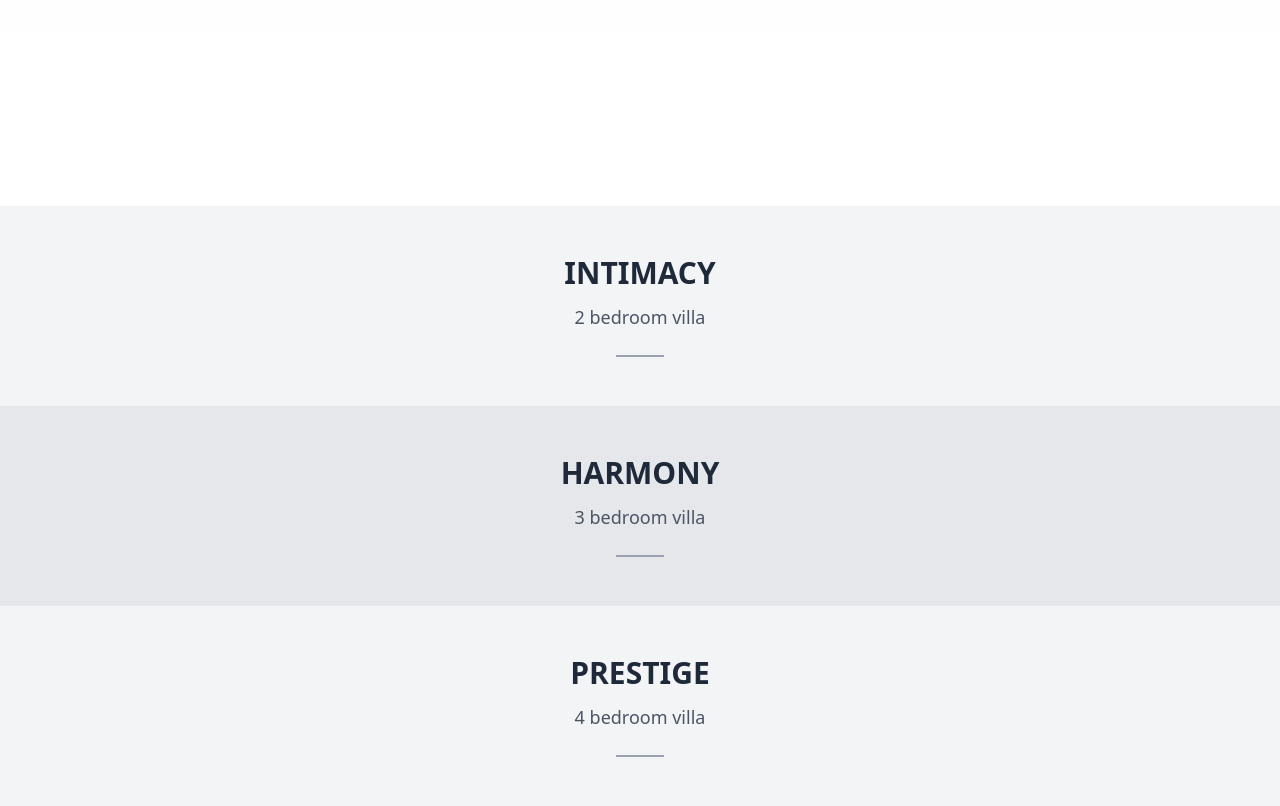
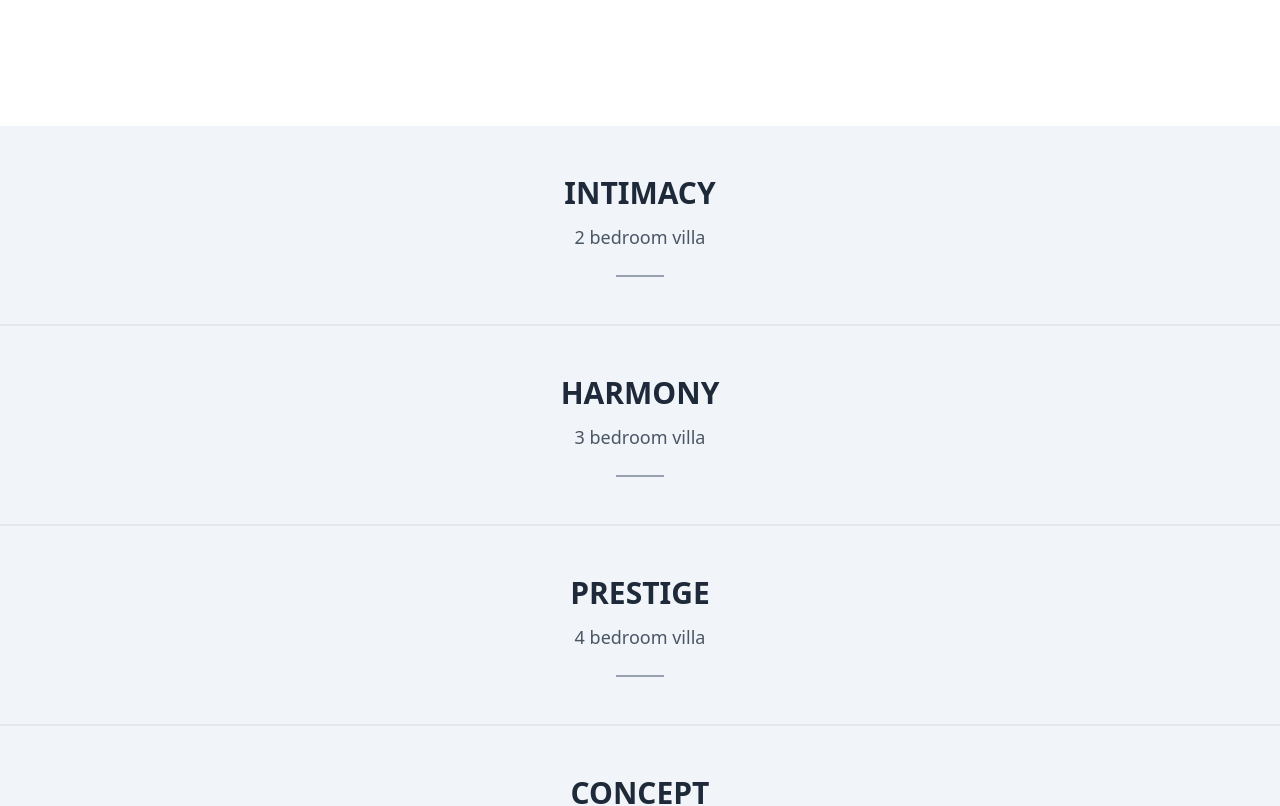
Before and after one commit to ThinoApp/Domenea, a React (Vite) app: page / in a window 1280 px wide. Shown: the part 6542-7348 px from the top of the page. Built offline with nearby package versions, Linux system fonts and the light colour scheme.

Commit message:
Modification de la séction HoverCardSection

```diff
--- a/src/components/sections/HoverCardsSection.tsx
+++ b/src/components/sections/HoverCardsSection.tsx
@@ -9,7 +9,7 @@ const HoverCardsSection: React.FC = () => {
   // Animations au scroll
   const { elementRef: sectionRef, isVisible: sectionVisible } =
     useScrollAnimation({
-      threshold: 0.2,
+      threshold: 0.1,
       triggerOnce: false,
     });
 
@@ -98,7 +98,7 @@ const HoverCardsSection: React.FC = () => {
   };
 
   return (
-    <section className="py-16 lg:py-20 bg-white">
+    <section className=" bg-slate-100">
       <div className="w-full">
         {/* Vertical Cards Container */}
         <div
@@ -130,13 +130,14 @@ const HoverCardsSection: React.FC = () => {
 
               {/* Background Color */}
               <div
-                className={`absolute inset-0 transition-all duration-500 ${
-                  hoveredCard === card.id
-                    ? "bg-black/40"
-                    : index % 2 === 0
-                    ? "bg-gray-100"
-                    : "bg-gray-200"
-                }`}
+                // className={`absolute inset-0 transition-all duration-500 ${
+                //   hoveredCard === card.id
+                //     ? "bg-black/40"
+                //     : index % 2 === 0
+                //     ? "bg-gray-100"
+                //     : "bg-gray-200"
+                // }`}
+                className={`absolute inset-0 transition-all duration-500 border-b-2 border-gray-200`}
               ></div>
 
               {/* Content */}
```
